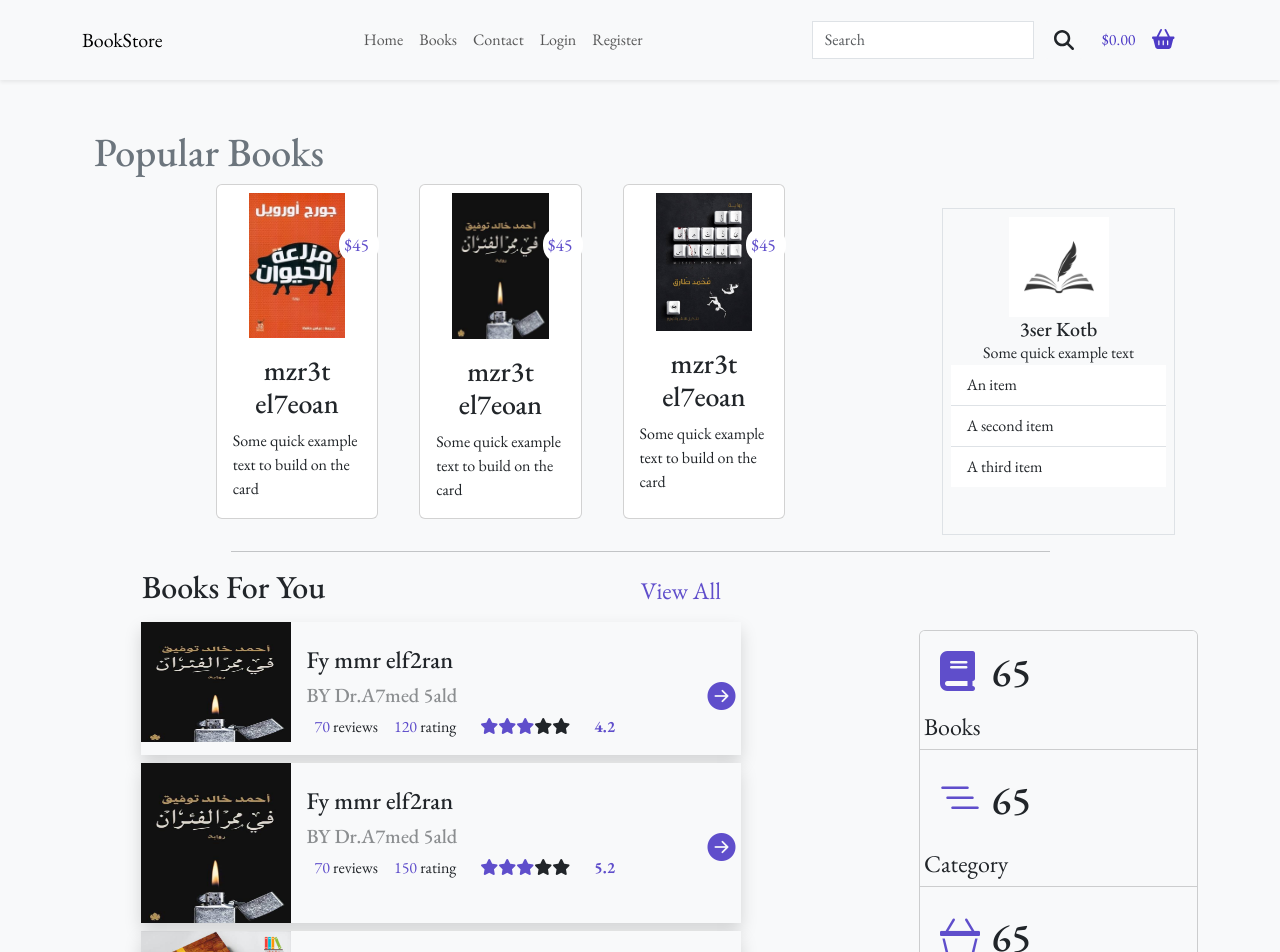
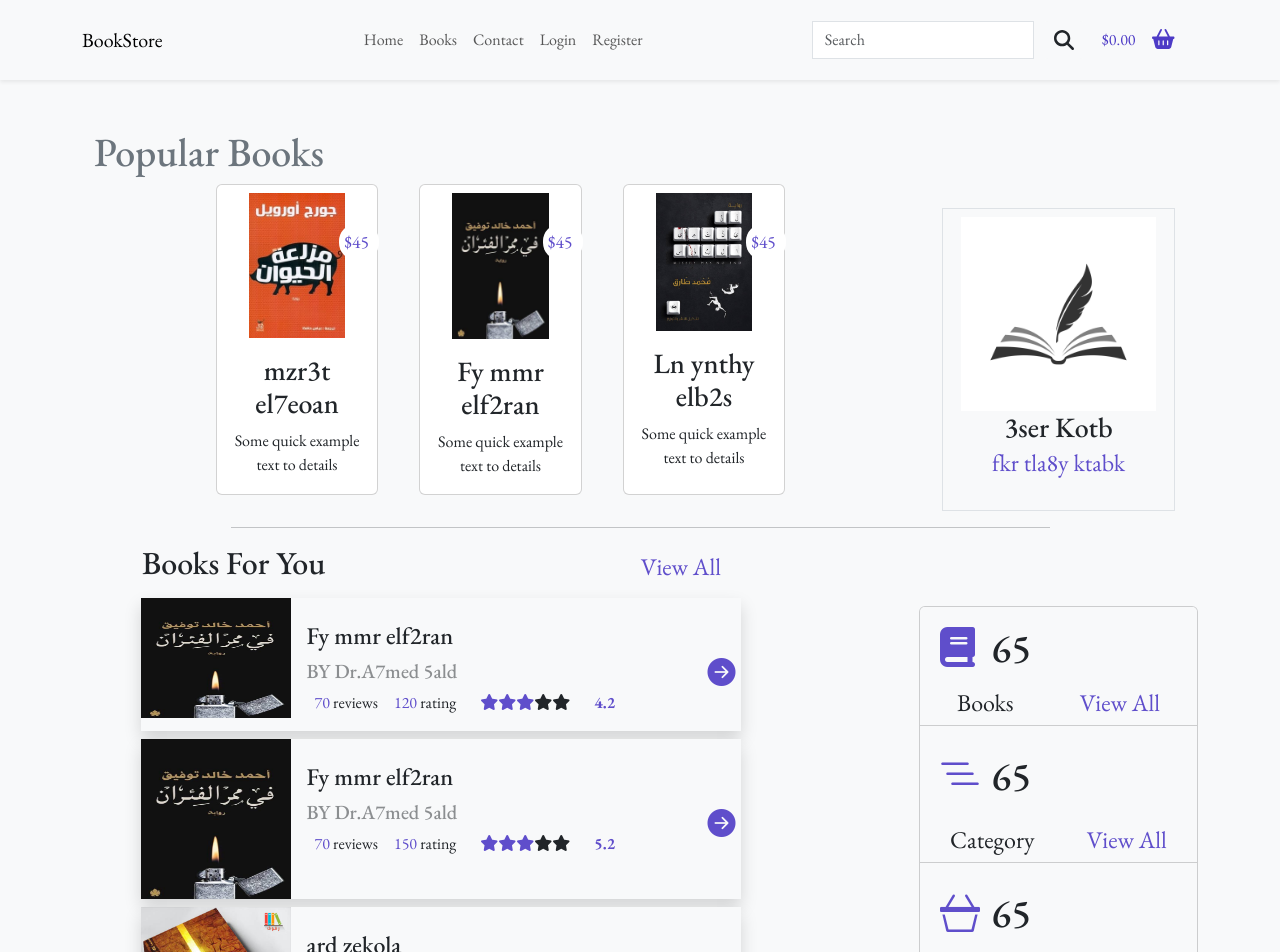
Before and after one commit to alibayomy/Book-Store-Client-Side-React, a React (Create React App) app in the folder bookstore/: page /dashboard in a window 1280 px wide. Shown: the top 952 px of the page. Built offline with nearby package versions, Linux system fonts and the light colour scheme.

Commit message:
modified to add link go to books, orders, category

```diff
--- a/bookstore/src/Pages/Dashboard/Dashboard.js
+++ b/bookstore/src/Pages/Dashboard/Dashboard.js
@@ -6,6 +6,7 @@ import book4 from '../../images/aedzekola.jpg'
 import publishlogo from '../../images/web-logo.jpg';
 import { Link } from "react-router-dom";
 import './dashboard.css'
+import MyCard from '../../Components/MyCard/MyCard';
 
 function Dashboard(){
 
@@ -22,40 +23,40 @@ function Dashboard(){
                         <img src={book1} className="card-img-top d-block mx-auto pt-2 " alt="..." style={{"width":"60%"}}/>
                         <div className="card-body">
                             <h3 className="card-title text-center">mzr3t el7eoan</h3>
-                            <p className="card-text">Some quick example text to build on the card</p>
+                            <p className="card-text text-center">Some quick example text to details</p>
                         </div>
                     </div>
 
                     <div className="card col-lg-3 col-md-6 col-sm-12 mb-sm-3 book-img">
                         <img src={book2} className="card-img-top d-block mx-auto pt-2" alt="..." style={{"width":"60%"}}/>
                         <div className="card-body">
-                            <h3 className="card-title text-center">mzr3t el7eoan</h3>
-                            <p className="card-text">Some quick example text to build on the card</p>
+                            <h3 className="card-title text-center">Fy mmr elf2ran</h3>
+                            <p className="card-text text-center">Some quick example text to details</p>
                         </div>
                     </div>
 
                     <div className="card col-lg-3 col-md-6 col-sm-12 mb-sm-3 book-img">
                         <img src={book3} className="card-img-top d-block mx-auto pt-2 0" alt="..." style={{"width":"60%"}}/>
                         <div className="card-body">
-                            <h3 className="card-title text-center">mzr3t el7eoan</h3>
-                            <p className="card-text">Some quick example text to build on the card</p>
+                            <h3 className="card-title text-center">Ln ynthy elb2s</h3>
+                            <p className="card-text text-center">Some quick example text to details</p>
                         </div>
                     </div>
 
                 </div>
 
+                    {/* <MyCard imageUrl={book1} title='mzr3t el7eoan' /> */}
+                    {/* <MyCard imageUrl={book1} title='mzr3t el7eoan' /> */}
+                    {/* <MyCard imageUrl={book1} title='mzr3t el7eoan' /> */}
+
                 <div className='d-flex justify-content-center col-lg-3 col-md-12 col-sm-12 mt-sm-4 publisher-info'>
                     <div className="col-lg-11 col-md-11 col-sm-11 border p-2">
-                        <img src={publishlogo} className="card-img-top d-block mx-auto" alt="..." style={{"width":"100px"}}/>
+                        <img src={publishlogo} className="card-img-top d-block mx-auto" alt="..." style={{"width":"90%"}}/>
                         <div className="card-body">
-                            <h5 className="card-title text-center">3ser Kotb</h5>
-                            <p className="card-text text-center">Some quick example text</p>
+                            <h3 className="card-title text-center fs-3">3ser Kotb</h3>
+                            <p className="card-text text-center fs-4"  style={{"color":"#5f4ecb"}}>fkr tla8y ktabk</p>
                         </div>
-                        <ul className="list-group list-group-flush">
-                            <li className="list-group-item">An item</li>
-                            <li className="list-group-item">A second item</li>
-                            <li className="list-group-item">A third item</li>
-                        </ul>
+
                     </div>
                 </div>
             </div>
@@ -159,18 +160,23 @@ function Dashboard(){
                                     </div>
                                 <h1 className='text-start align-self-center col-lg-9 sol-md-9 col-sm-9 mb-0'>65</h1>
                             </div>
+                            <div className='d-flex justify-content-around'>
                                 <p className='fs-4 text-dark text-start p-0 m-0'>Books</p>
+                                <Link to='#' className='text-decoration-none align-self-center fs-4' style={{"color":"#5f4ecb"}}>View All</Link>
+                            </div>
                         </div>
 
                         <div class="card-header bg-light p-1">
                             <div className='d-flex justify-content-start'>
-                                <div className='p-3  col-lg-3 sol-md-3 col-sm-3'>
-
+                                    <div className='p-3 col-lg-3 sol-md-3 col-sm-3'>
                                         <i class="bi bi-list-nested align-self-end fs-1" style={{"color":"#5f4ecb"}}></i>
                                     </div>
                                         <h1 className='text-start align-self-center col-lg-9 sol-md-9 col-sm-9 mb-0'>65</h1>
                             </div>
+                            <div className='d-flex justify-content-around'>
                                 <p className='fs-4 text-dark text-start p-0 m-0'>Category</p>
+                                <Link to='#' className='text-decoration-none align-self-center fs-4' style={{"color":"#5f4ecb"}}>View All</Link>
+                            </div>
                         </div>
 
                         <div class="card-header bg-light p-1">
@@ -180,7 +186,10 @@ function Dashboard(){
                             </div>
                                     <h1 className='text-start align-self-center col-lg-9 sol-md-9 col-sm-9 mb-0'>65</h1>
                             </div>
-                                <p className='fs-4 text-dark text-start p-0 m-0'>Order</p>
+                            <div className='d-flex justify-content-around'>
+                                <p className='fs-4 text-dark text-start p-0 m-0'>Orders</p>
+                                <Link to='#' className='text-decoration-none align-self-center fs-4' style={{"color":"#5f4ecb"}}>View All</Link>
+                            </div>
                         </div>
 
                     </div>
```
Also changed, not shown: bookstore/src/images/web-logo.8942d3d2d61083492fee.jpg (added). Lines whose indentation alone changed are shown as unchanged.
